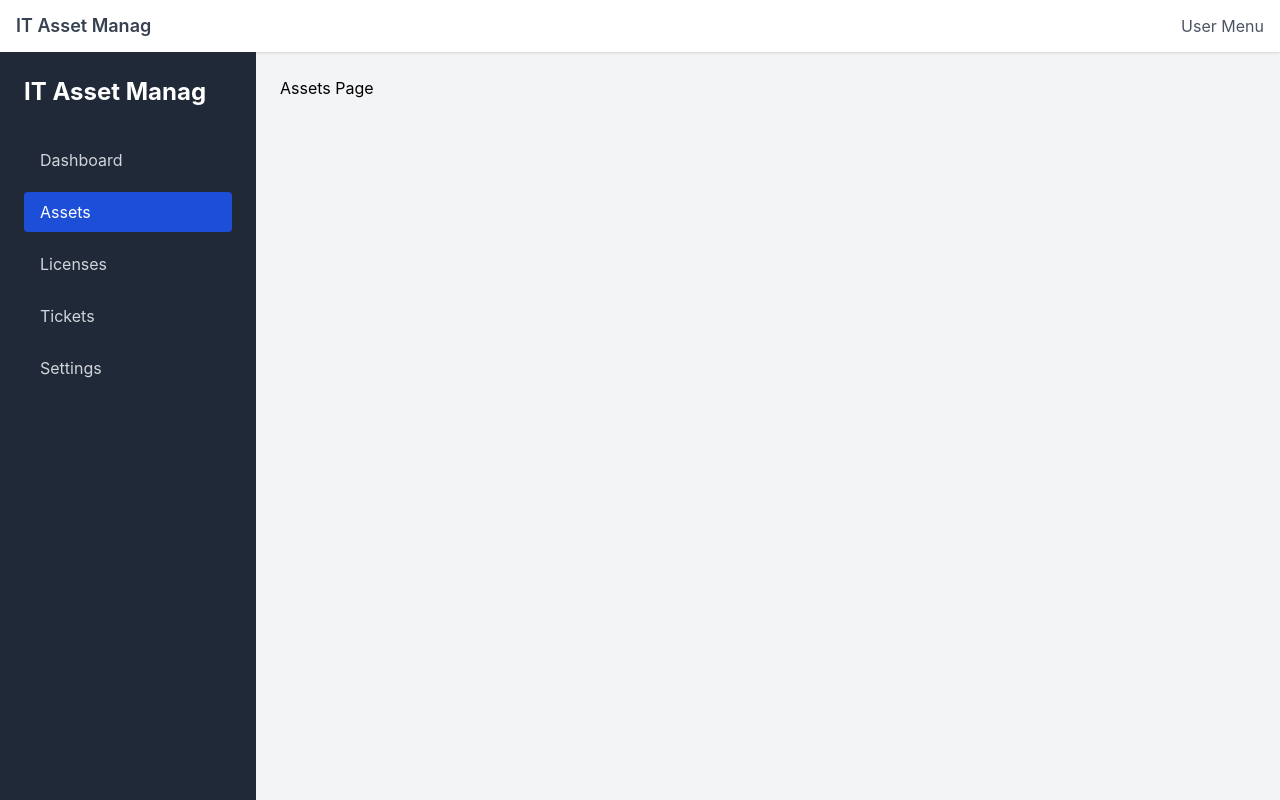
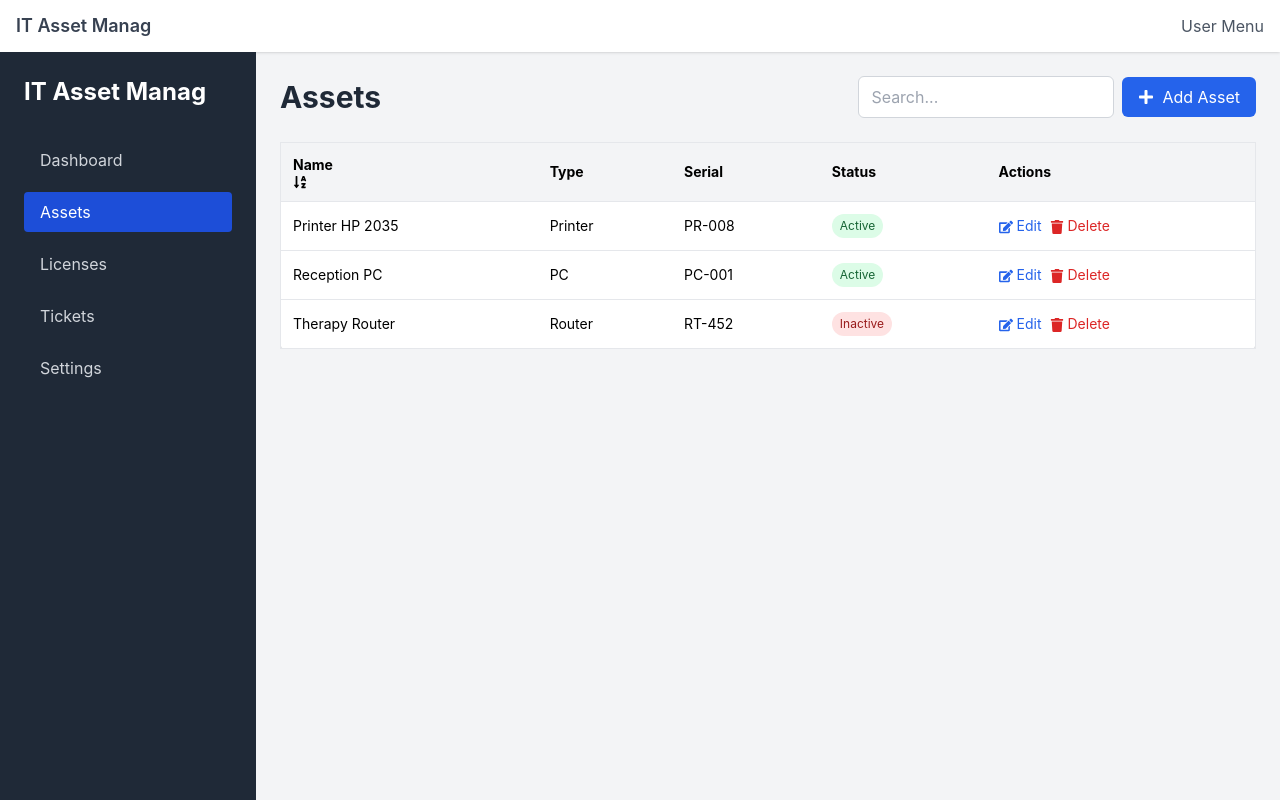
Before and after one commit to abedhasan79/it_asset_manag, a React (Create React App) app: page /assets in a window 1280 px wide. Built offline with nearby package versions, Linux system fonts and the light colour scheme.

Commit message:
asset page

```diff
--- a/src/App.js
+++ b/src/App.js
@@ -2,9 +2,10 @@ import React from "react";
 import { BrowserRouter as Router, Routes, Route } from "react-router-dom";
 import MainLayout from "./layouts/MainLayout";
 import Dashboard from "./pages/Dashboard";
+import Assets from "./pages/Assets";
 
 // Placeholder pages
-const Assets = () => <div><h2>Assets Page</h2></div>;
+
 const Licenses = () => <div><h2>Licenses Page</h2></div>;
 const Tickets = () => <div><h2>Tickets Page</h2></div>;
 const Settings = () => <div><h2>Settings Page</h2></div>;
--- /dev/null
+++ b/src/pages/Assets.jsx
@@ -0,0 +1,240 @@
+import React, { useState } from "react";
+import { FaPlus, FaEdit, FaTrash, FaSortAlphaDown, FaSortAlphaUp } from "react-icons/fa";
+
+const initialAssets = [
+  { id: 1, name: "Reception PC", type: "PC", serial: "PC-001", status: "Active" },
+  { id: 2, name: "Printer HP 2035", type: "Printer", serial: "PR-008", status: "Active" },
+  { id: 3, name: "Therapy Router", type: "Router", serial: "RT-452", status: "Inactive" },
+];
+
+const Assets = () => {
+  const [assets, setAssets] = useState(initialAssets);
+  const [query, setQuery] = useState("");
+  const [modalOpen, setModalOpen] = useState(false);
+  const [editId, setEditId] = useState(null); // null = adding
+
+  const [sortKey, setSortKey] = useState("name");
+  const [sortAsc, setSortAsc] = useState(true);
+
+  const [formData, setFormData] = useState({
+    name: "",
+    type: "",
+    serial: "",
+    status: "Active",
+  });
+
+  const toggleModal = () => setModalOpen(!modalOpen);
+
+  const startAdd = () => {
+    setEditId(null);
+    setFormData({ name: "", type: "", serial: "", status: "Active" });
+    setModalOpen(true);
+  };
+
+  const startEdit = (asset) => {
+    setEditId(asset.id);
+    setFormData(asset);
+    setModalOpen(true);
+  };
+
+  const handleInputChange = (e) => {
+    const { name, value } = e.target;
+    setFormData((prev) => ({ ...prev, [name]: value }));
+  };
+
+  const handleSubmit = (e) => {
+    e.preventDefault();
+    if (!formData.name || !formData.type || !formData.serial) return;
+
+    if (editId) {
+      setAssets((prev) =>
+        prev.map((a) => (a.id === editId ? { ...formData, id: editId } : a))
+      );
+    } else {
+      const newAsset = { ...formData, id: Date.now() };
+      setAssets((prev) => [...prev, newAsset]);
+    }
+
+    setModalOpen(false);
+  };
+
+  const handleDelete = (id) => {
+    const confirm = window.confirm("Are you sure you want to delete this asset?");
+    if (confirm) {
+      setAssets((prev) => prev.filter((a) => a.id !== id));
+    }
+  };
+
+  const handleSort = (key) => {
+    if (sortKey === key) {
+      setSortAsc(!sortAsc);
+    } else {
+      setSortKey(key);
+      setSortAsc(true);
+    }
+  };
+
+  const filteredAssets = assets
+    .filter(
+      (asset) =>
+        asset.name.toLowerCase().includes(query.toLowerCase()) ||
+        asset.type.toLowerCase().includes(query.toLowerCase())
+    )
+    .sort((a, b) => {
+      if (a[sortKey] < b[sortKey]) return sortAsc ? -1 : 1;
+      if (a[sortKey] > b[sortKey]) return sortAsc ? 1 : -1;
+      return 0;
+    });
+
+  return (
+    <div className="space-y-6">
+      {/* Header */}
+      <div className="flex flex-col sm:flex-row justify-between sm:items-center gap-4">
+        <h1 className="text-3xl font-bold text-gray-800">Assets</h1>
+
+        <div className="flex flex-col sm:flex-row gap-2 sm:items-center">
+          <input
+            type="text"
+            placeholder="Search..."
+            value={query}
+            onChange={(e) => setQuery(e.target.value)}
+            className="border border-gray-300 rounded-md px-3 py-2 w-full sm:w-64"
+          />
+          <button
+            onClick={startAdd}
+            className="bg-blue-600 text-white px-4 py-2 rounded-md hover:bg-blue-700 flex items-center gap-2"
+          >
+            <FaPlus /> Add Asset
+          </button>
+        </div>
+      </div>
+
+      {/* Table */}
+      <div className="overflow-x-auto">
+        <table className="min-w-full border text-sm text-left bg-white shadow-md rounded-md">
+          <thead className="bg-gray-100">
+            <tr>
+              <th className="p-3 border-b cursor-pointer" onClick={() => handleSort("name")}>
+                Name {sortKey === "name" && (sortAsc ? <FaSortAlphaDown /> : <FaSortAlphaUp />)}
+              </th>
+              <th className="p-3 border-b cursor-pointer" onClick={() => handleSort("type")}>
+                Type {sortKey === "type" && (sortAsc ? <FaSortAlphaDown /> : <FaSortAlphaUp />)}
+              </th>
+              <th className="p-3 border-b">Serial</th>
+              <th className="p-3 border-b">Status</th>
+              <th className="p-3 border-b">Actions</th>
+            </tr>
+          </thead>
+          <tbody>
+            {filteredAssets.length > 0 ? (
+              filteredAssets.map((asset) => (
+                <tr key={asset.id} className="hover:bg-gray-50">
+                  <td className="p-3 border-b">{asset.name}</td>
+                  <td className="p-3 border-b">{asset.type}</td>
+                  <td className="p-3 border-b">{asset.serial}</td>
+                  <td className="p-3 border-b">
+                    <span
+                      className={`inline-block px-2 py-1 text-xs rounded-full ${
+                        asset.status === "Active"
+                          ? "bg-green-100 text-green-800"
+                          : "bg-red-100 text-red-800"
+                      }`}
+                    >
+                      {asset.status}
+                    </span>
+                  </td>
+                  <td className="p-3 border-b space-x-2">
+                    <button
+                      onClick={() => startEdit(asset)}
+                      className="text-blue-600 hover:underline text-sm"
+                    >
+                      <FaEdit className="inline mr-1" />
+                      Edit
+                    </button>
+                    <button
+                      onClick={() => handleDelete(asset.id)}
+                      className="text-red-600 hover:underline text-sm"
+                    >
+                      <FaTrash className="inline mr-1" />
+                      Delete
+                    </button>
+                  </td>
+                </tr>
+              ))
+            ) : (
+              <tr>
+                <td colSpan="5" className="text-center text-gray-500 p-6">
+                  No assets found.
+                </td>
+              </tr>
+            )}
+          </tbody>
+        </table>
+      </div>
+
+      {/* Modal */}
+      {modalOpen && (
+        <div className="fixed inset-0 bg-black bg-opacity-40 flex justify-center items-center z-50">
+          <div className="bg-white p-6 rounded-md shadow-lg w-full max-w-md">
+            <h2 className="text-xl font-semibold mb-4">
+              {editId ? "Edit Asset" : "Add New Asset"}
+            </h2>
+            <form onSubmit={handleSubmit} className="space-y-4">
+              <input
+                type="text"
+                name="name"
+                placeholder="Asset Name"
+                value={formData.name}
+                onChange={handleInputChange}
+                className="w-full border border-gray-300 px-3 py-2 rounded"
+              />
+              <input
+                type="text"
+                name="type"
+                placeholder="Asset Type"
+                value={formData.type}
+                onChange={handleInputChange}
+                className="w-full border border-gray-300 px-3 py-2 rounded"
+              />
+              <input
+                type="text"
+                name="serial"
+                placeholder="Serial Number"
+                value={formData.serial}
+                onChange={handleInputChange}
+                className="w-full border border-gray-300 px-3 py-2 rounded"
+              />
+              <select
+                name="status"
+                value={formData.status}
+                onChange={handleInputChange}
+                className="w-full border border-gray-300 px-3 py-2 rounded"
+              >
+                <option value="Active">Active</option>
+                <option value="Inactive">Inactive</option>
+              </select>
+
+              <div className="flex justify-end gap-2">
+                <button
+                  type="button"
+                  onClick={toggleModal}
+                  className="px-4 py-2 border border-gray-300 rounded hover:bg-gray-100"
+                >
+                  Cancel
+                </button>
+                <button
+                  type="submit"
+                  className="bg-blue-600 text-white px-4 py-2 rounded hover:bg-blue-700"
+                >
+                  {editId ? "Update" : "Add"}
+                </button>
+              </div>
+            </form>
+          </div>
+        </div>
+      )}
+    </div>
+  );
+};
+
+export default Assets;
```
